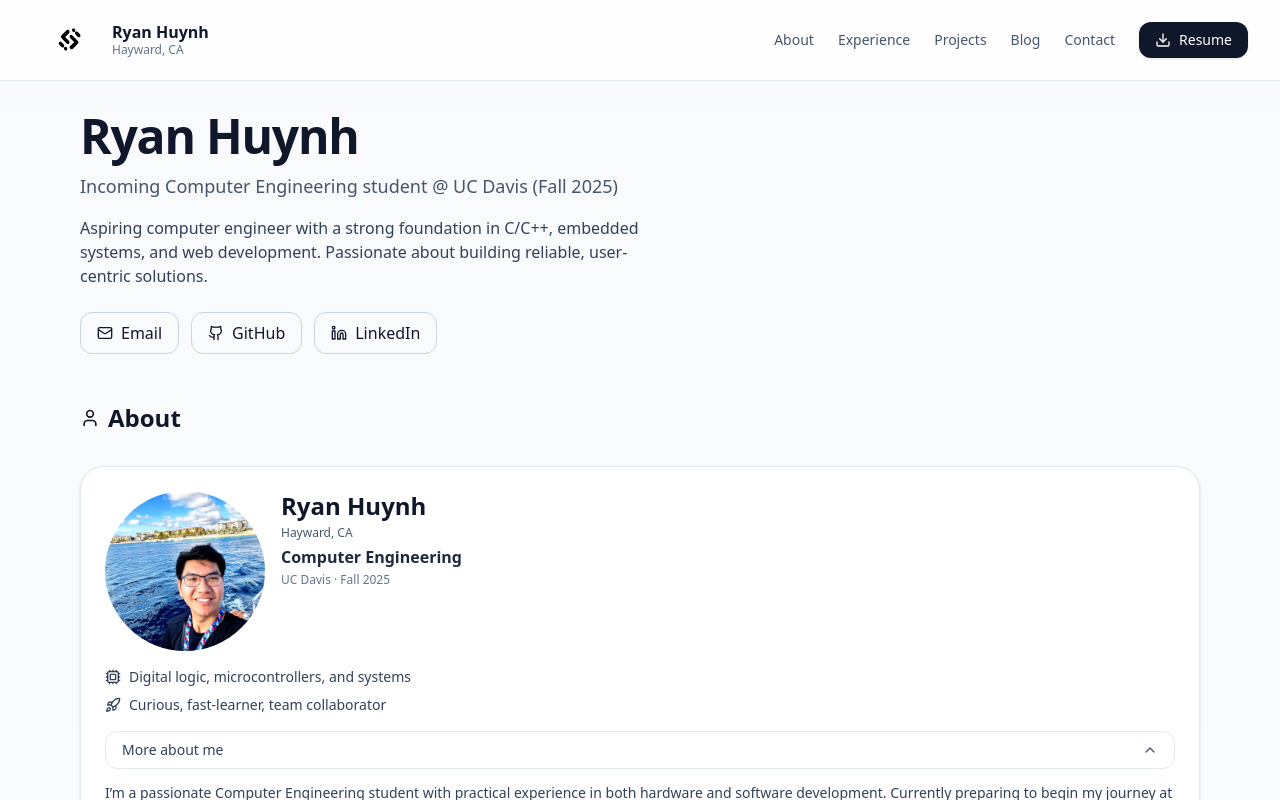
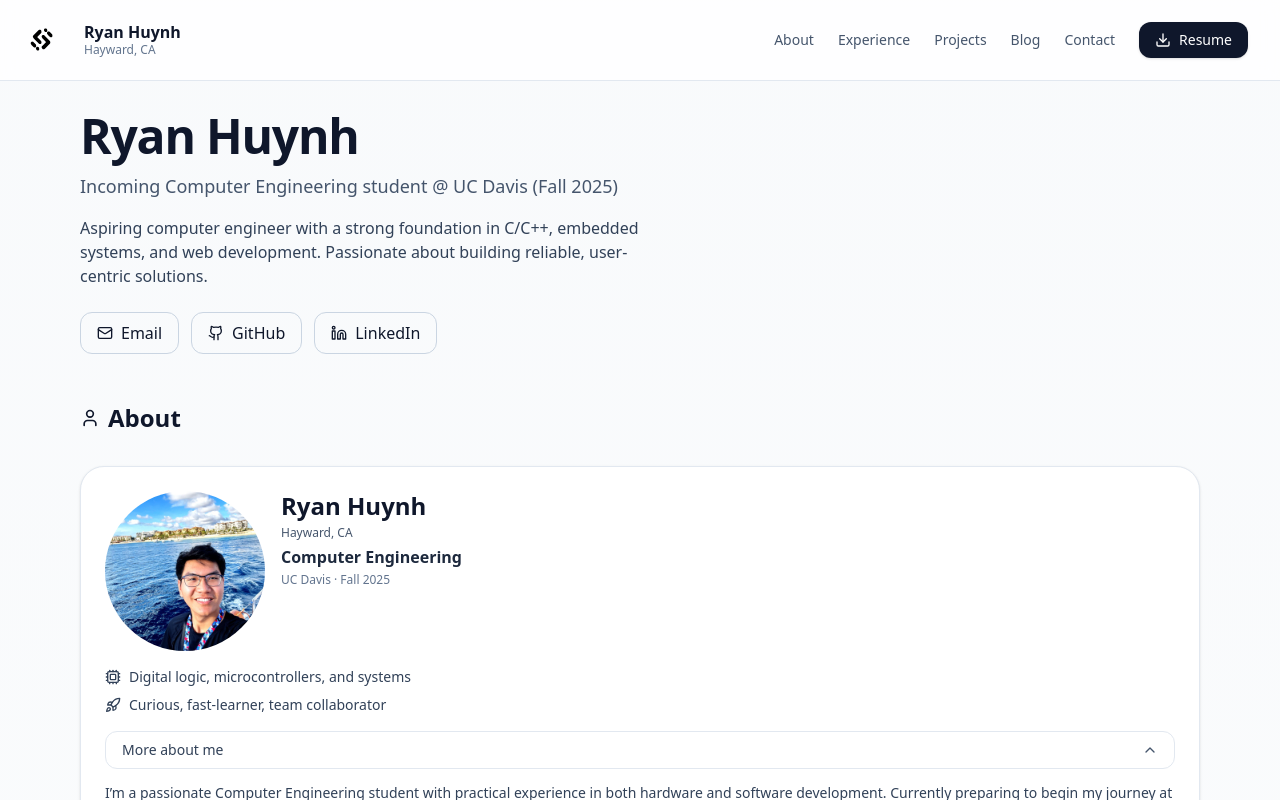
Before and after one commit to ryanhuynh02/ryan-portfolio, a Next.js app: page / in a window 1280 px wide. Shown: the top 800 px of the page. Built offline with nearby package versions, Linux system fonts and the light colour scheme.

Commit message:
bigger logo

```diff
--- a/src/components/SiteHeader.tsx
+++ b/src/components/SiteHeader.tsx
@@ -6,7 +6,7 @@ import { Menu, X, Download } from "lucide-react";
 import { useState } from "react";
 
 // Wider shell than the cards so left feels more-left and right more-right
-const SHELL = "max-w-7xl mx-auto pl-1 pr-6 sm:pl-10 sm:pr-8";
+const SHELL = "max-w-7xl mx-auto pl-2 pr-6 sm:pl-3 sm:pr-8";
 
 export default function SiteHeader({
   resumeUrl = "/Ryan_Huynh_Resume.pdf",
```
